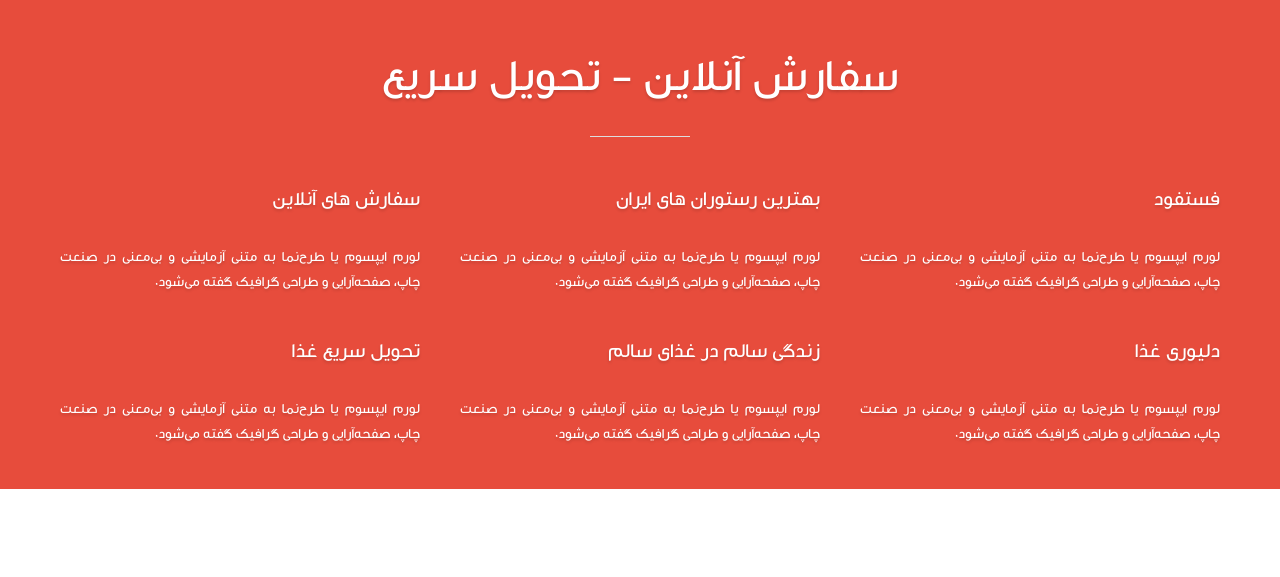
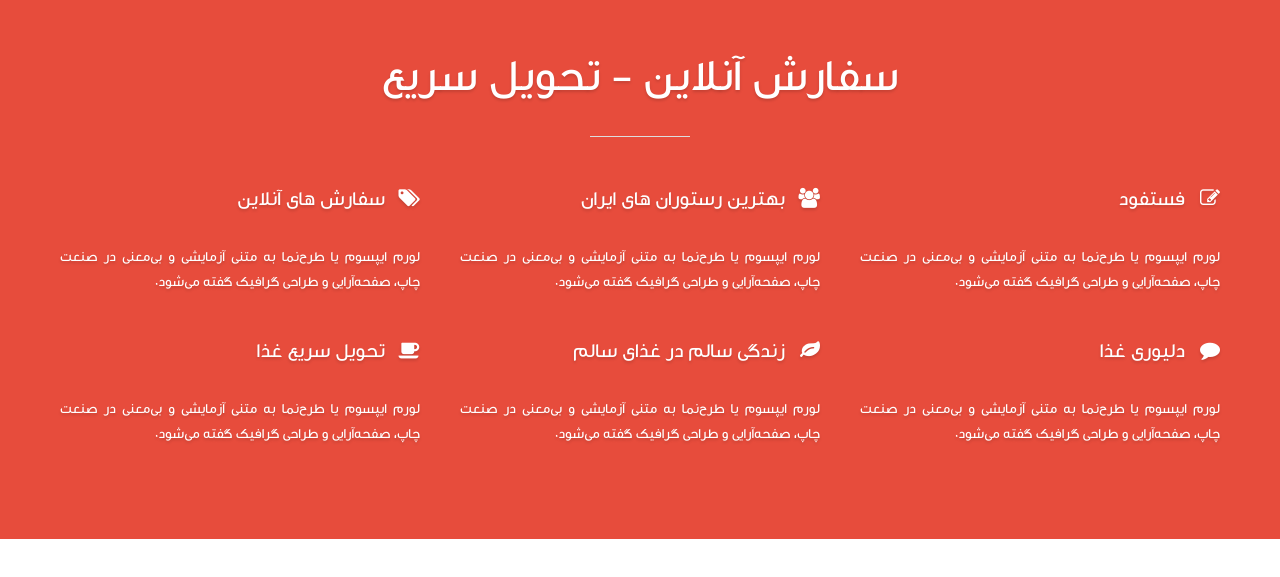
Before and after one commit to ctrlshiftz/Food-Delivery-LandingPage, a plain HTML site: page index.html in a window 1280 px wide. Shown: the part 671-1248 px from the top of the page. Before the commit the page ends 1160 px from the top, so only its background shows below. Drawn offline with Linux system fonts and the light colour scheme.

Commit message:
Adding icons to services

```diff
--- a/css/style.css
+++ b/css/style.css
@@ -309,9 +309,10 @@ a {
 
 .landing-services {
 	width: 100%;
-	height: 500px;
+	height: 550px;
 	background-color: #e74c3c;
 	padding: 50px 10px;
+	margin-bottom: 100px;
 }
 
 .landing-services .title {
@@ -340,9 +341,17 @@ a {
 
 .services ul li h3 {
 	color: #fff;
+	display: flex;
+	align-items: center;
 	margin-bottom: 30px;
 	font-size: 20px;
+	padding-right: 35px;
 	text-shadow: 0 2px 3px rgba(0, 0, 0, 0.15);
+}
+
+.services ul li h3 i {
+	position: absolute;
+	right: 0;
 }
 
 .services ul li p {
--- a/index.html
+++ b/index.html
@@ -5,6 +5,7 @@
     <meta charset="UTF-8">
     <meta http-equiv="X-UA-Compatible" content="IE=edge">
     <meta name="viewport" content="width=device-width, initial-scale=1.0">
+    <link rel="stylesheet" href="css/font-awesome.min.css">
     <link rel="stylesheet" href="css/style.css">
     <title>سفارش غذا</title>
 </head>
@@ -65,32 +66,32 @@
                 <div class="services">
                     <ul>
                         <li>
-                            <h3><i></i>فستفود</h3>
+                            <h3><i class="fa fa-edit"></i>فستفود</h3>
                             <p>لورم ایپسوم یا طرح‌نما به متنی آزمایشی و بی‌معنی در صنعت چاپ، صفحه‌آرایی و طراحی گرافیک
                                 گفته می‌شود.</p>
                         </li>
                         <li>
-                            <h3><i></i>بهترین رستوران های ایران</h3>
+                            <h3><i class="fa fa-users"></i>بهترین رستوران های ایران</h3>
                             <p>لورم ایپسوم یا طرح‌نما به متنی آزمایشی و بی‌معنی در صنعت چاپ، صفحه‌آرایی و طراحی گرافیک
                                 گفته می‌شود.</p>
                         </li>
                         <li>
-                            <h3><i></i>سفارش های آنلاین</h3>
+                            <h3><i class="fa fa-tags"></i>سفارش های آنلاین</h3>
                             <p>لورم ایپسوم یا طرح‌نما به متنی آزمایشی و بی‌معنی در صنعت چاپ، صفحه‌آرایی و طراحی گرافیک
                                 گفته می‌شود.</p>
                         </li>
                         <li>
-                            <h3><i></i>دلیوری غذا</h3>
+                            <h3><i class="fa fa-comment"></i>دلیوری غذا</h3>
                             <p>لورم ایپسوم یا طرح‌نما به متنی آزمایشی و بی‌معنی در صنعت چاپ، صفحه‌آرایی و طراحی گرافیک
                                 گفته می‌شود.</p>
                         </li>
                         <li>
-                            <h3><i></i>زندگی سالم در غذای سالم</h3>
+                            <h3><i class="fa fa-leaf"></i>زندگی سالم در غذای سالم</h3>
                             <p>لورم ایپسوم یا طرح‌نما به متنی آزمایشی و بی‌معنی در صنعت چاپ، صفحه‌آرایی و طراحی گرافیک
                                 گفته می‌شود.</p>
                         </li>
                         <li>
-                            <h3><i></i>تحویل سریع غذا</h3>
+                            <h3><i class="fa fa-coffee"></i>تحویل سریع غذا</h3>
                             <p>لورم ایپسوم یا طرح‌نما به متنی آزمایشی و بی‌معنی در صنعت چاپ، صفحه‌آرایی و طراحی گرافیک
                                 گفته می‌شود.</p>
                         </li>
```
